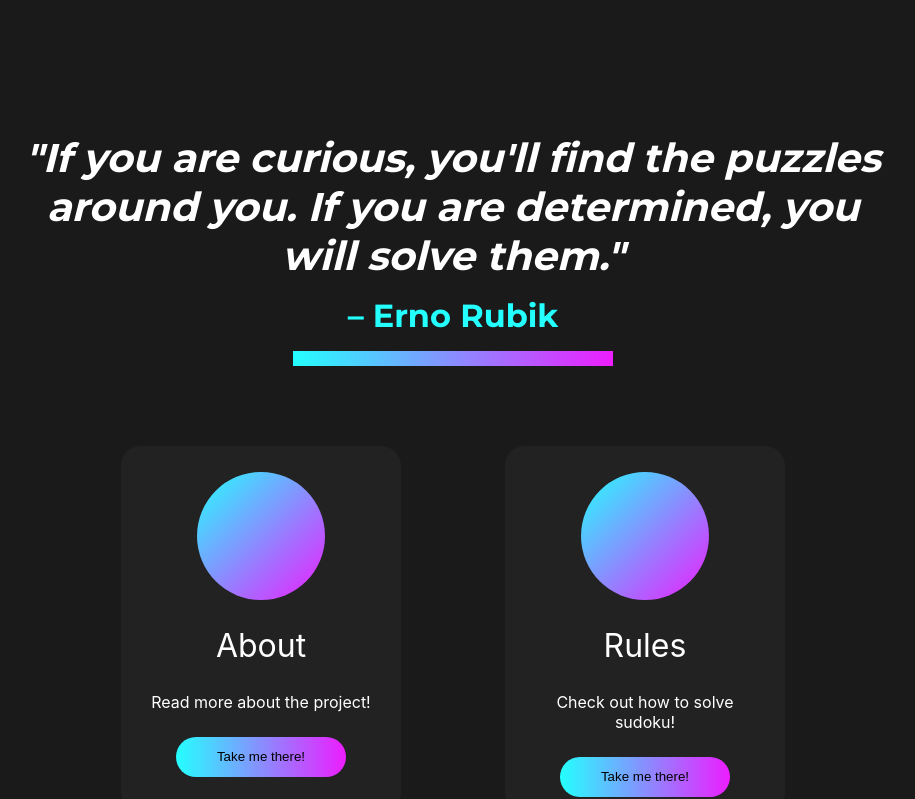
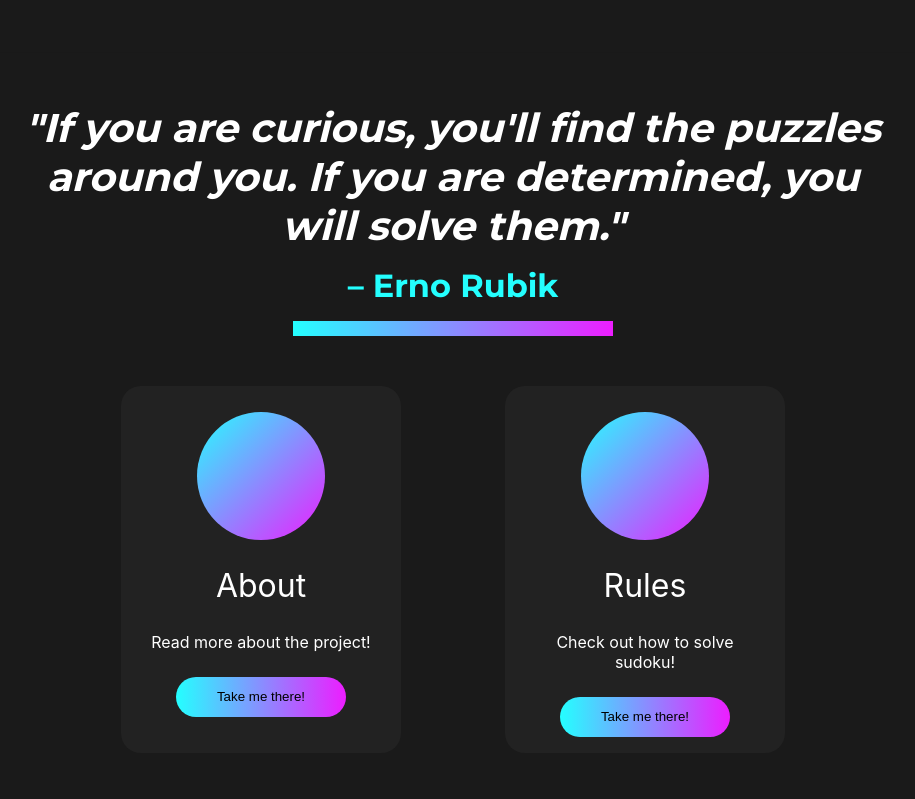
Before and after one commit to NikolSkvarilova/sudoku, a React (Create React App) app in the folder app/: page / in a window 1280 px wide. Shown: the part 747-1546 px from the top of the page, without its empty margins (187-1102 px from the left). Built offline with nearby package versions, Linux system fonts and the light colour scheme.

Commit message:
Edited the component_margin_bottom

```diff
--- a/app/src/Components/_variables.scss
+++ b/app/src/Components/_variables.scss
@@ -50,7 +50,7 @@ $font-sizes-mobile: (
 $line-size: 15px;
 
 // Positioning
-$component_margin_bottom: 10vh;
+$component_margin_bottom: 50px;
 
 // Breakpoints
 $breakpoints: (
```
